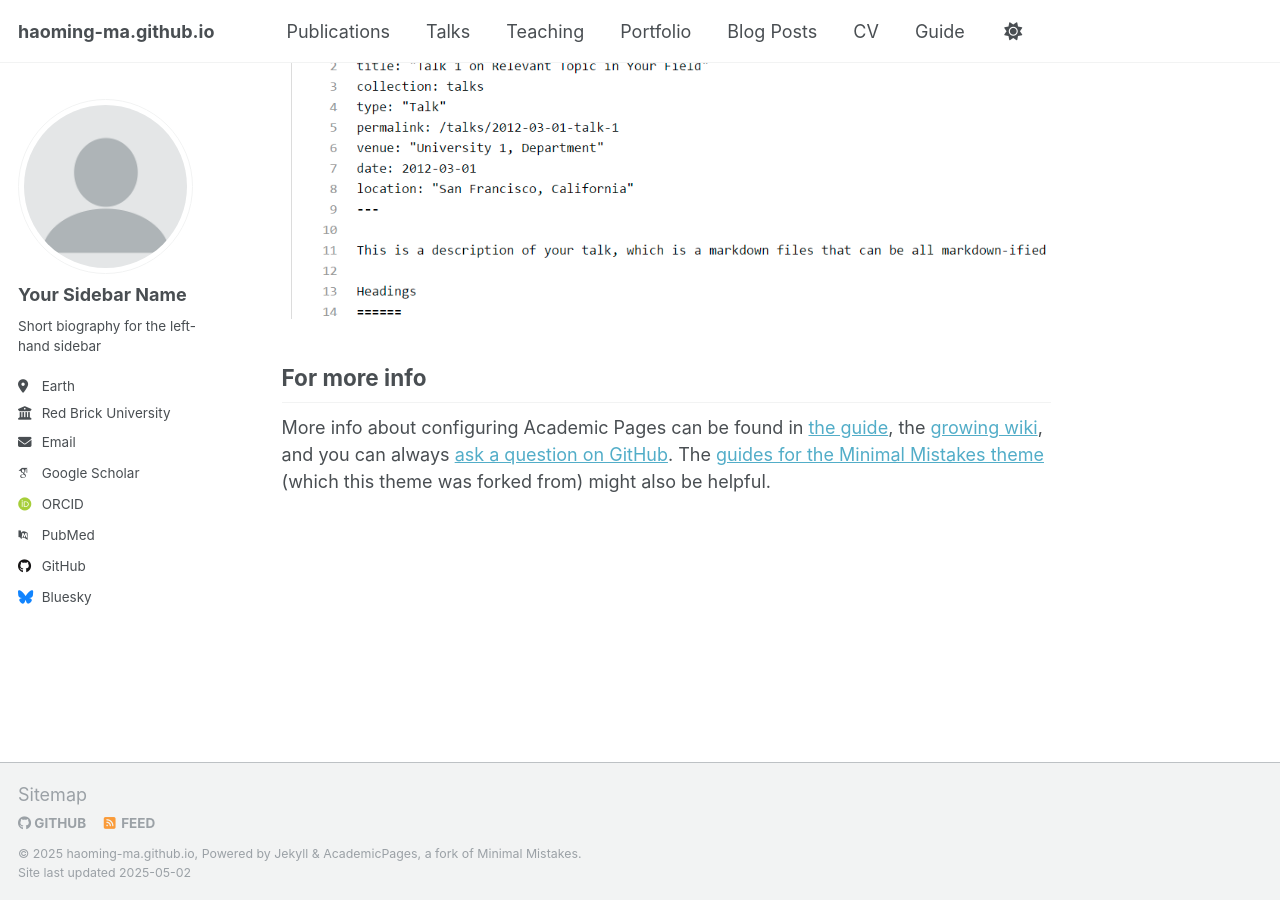
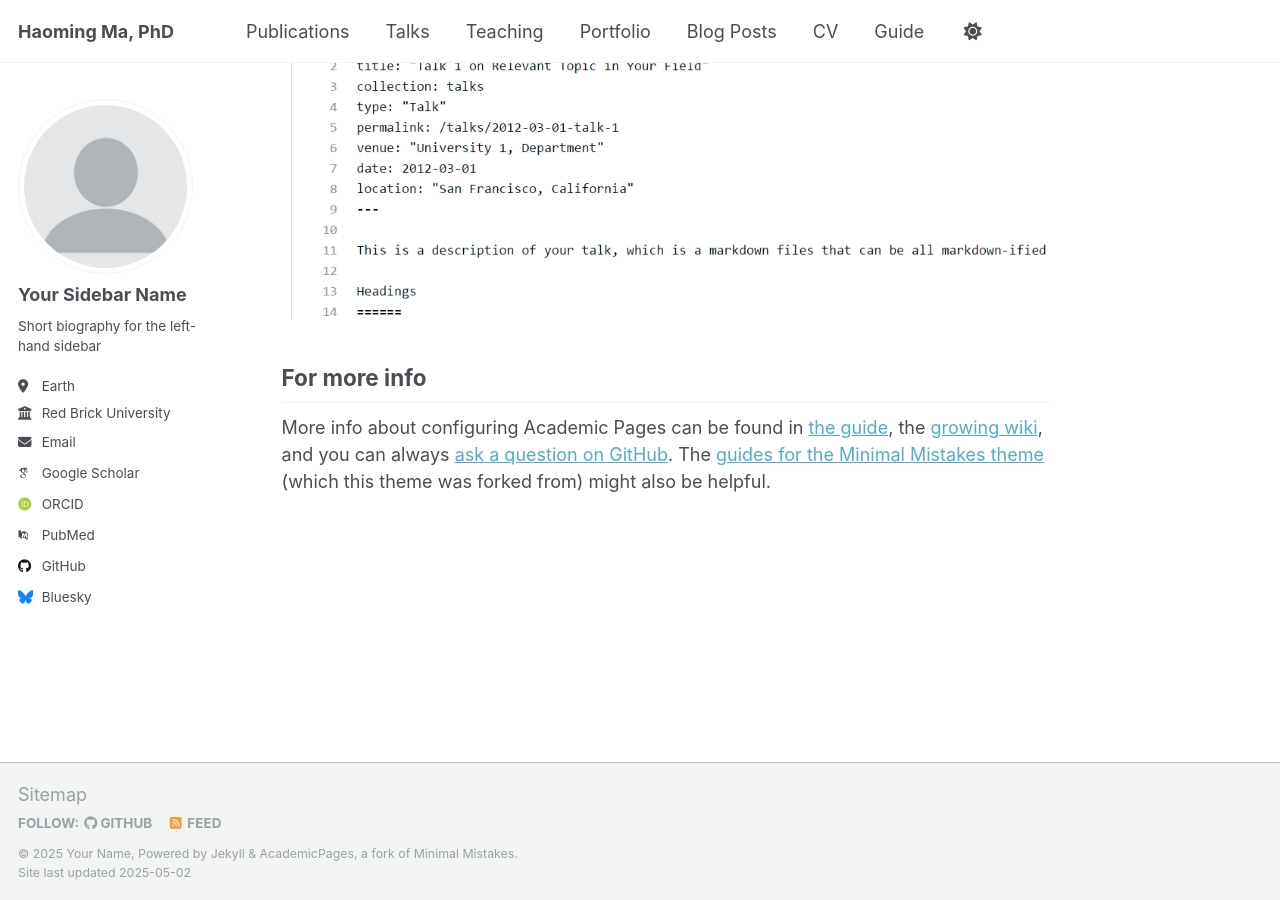
Before and after one commit to haoming-ma/haoming-ma.github.io, a Jekyll site: the page built from _pages/about.md, in a window 1280 px wide and 900 px high, scrolled down 2636 px. Built offline with Jekyll 4.4.1, drawn with Linux system fonts in a browser that asks for light colours; some web fonts are replaced; part of the change alters nothing that is shown.

Commit message:
Update _config.yml

```diff
--- a/_config.yml
+++ b/_config.yml
@@ -5,6 +5,16 @@
 # For technical reasons, this file is *NOT* reloaded automatically when you use
 # `jekyll serve -l -H localhost`. If you change this file, please restart the
 # server process.
+# Basic Site Settings
+locale                   : "en-US"
+site_theme               : "default"
+title                    : "Haoming Ma, PhD"
+title_separator          : "-"
+name                     : &name "Your Name"
+description              : &description "personal description"
+url                      : https://academicpages.github.io # the base hostname & protocol for your site e.g. "https://[your GitHub username].github.io" or if you already have some other page hosted on Github then use "https://[your GitHub username].github.io/[Your Repo Name]"
+baseurl                  : "" # the subpath of your site, e.g. "/blog"
+repository               : "academicpages/academicpages.github.io"
 
 # Site Author - The following control what appear as part of the author content on the side bar.
 #               If a field is blank the icon and link will not appear, otherwise it will be shown.
```
